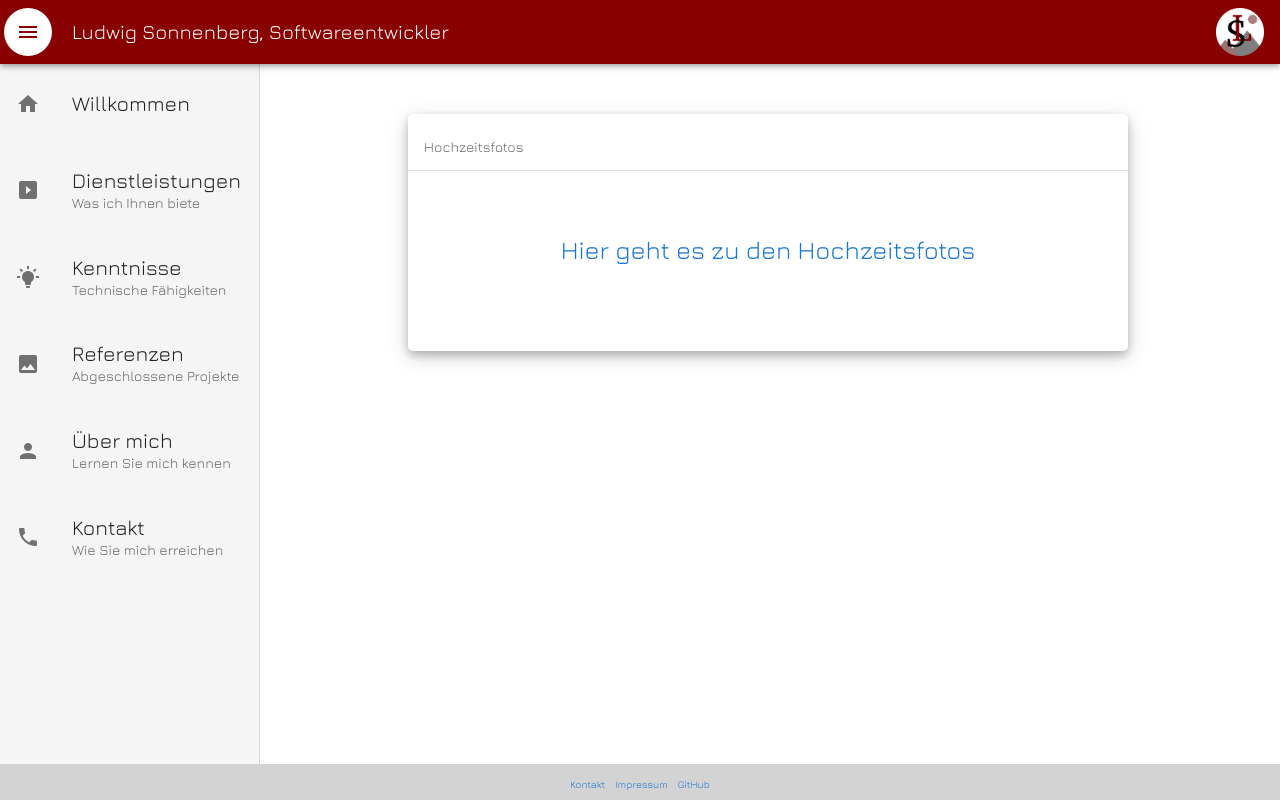
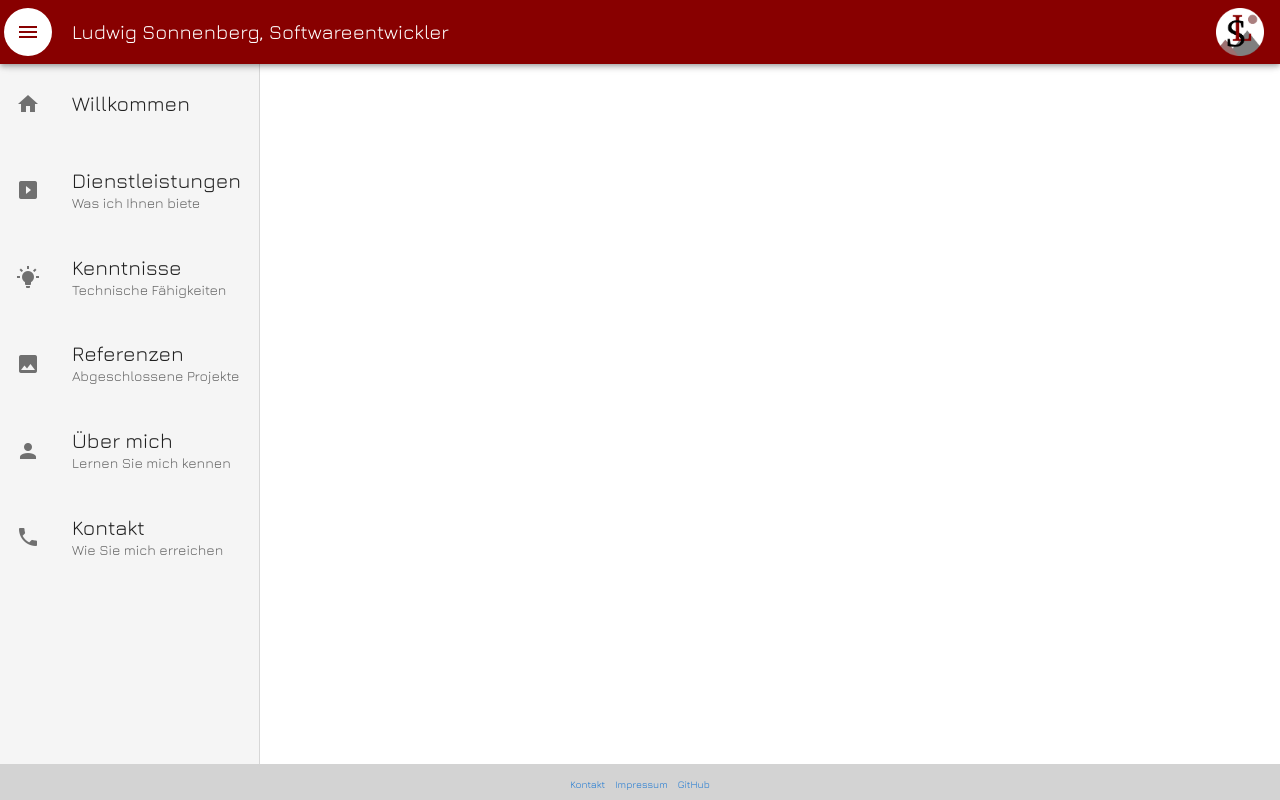
Before and after one commit to LudwigSo/ludwigbr_de, a Vue app: page /hochzeit in a window 1280 px wide. Built offline with nearby package versions, Linux system fonts and the light colour scheme.

Commit message:
Remove outdated forwarding

```diff
--- a/src/components/Hochzeit.vue
+++ /dev/null
@@ -1,28 +0,0 @@
-<template>
-  <div class="home">
-    <div class="top-padding-without-list"></div>
-    <v-subheader>Hochzeitsfotos</v-subheader>
-    <v-divider> </v-divider>
-    <div class="link">
-      <a href="https://nc.breitsprecher.net:12346/index.php/s/c9DNQeseC82ds6S">Hier geht es zu den Hochzeitsfotos</a>
-    </div>
-  </div>
-</template>
-
-<script>
-import Vue from 'vue'
-
-export default Vue.extend({
-  name: 'Hochzeit',
-});
-</script>
-
-<style scoped>
-  .link {
-    padding: 0px 16px 0 16px;
-    margin-top: 60px;
-    min-height: 120px;
-    text-align: center;
-    font-size: 25px;
-  }
-</style>
--- a/src/router/index.ts
+++ b/src/router/index.ts
@@ -49,12 +49,6 @@ const routes = [
     name: 'abi2014',
     component: () => import('../components/Abi2014.vue')
   },
-  //temporary forward to nextcloud
-  {
-    path: '/hochzeit',
-    name: 'hochzeit',
-    component: () => import('../components/Hochzeit.vue')
-  }
 ]
 
 const router = new VueRouter({
```
